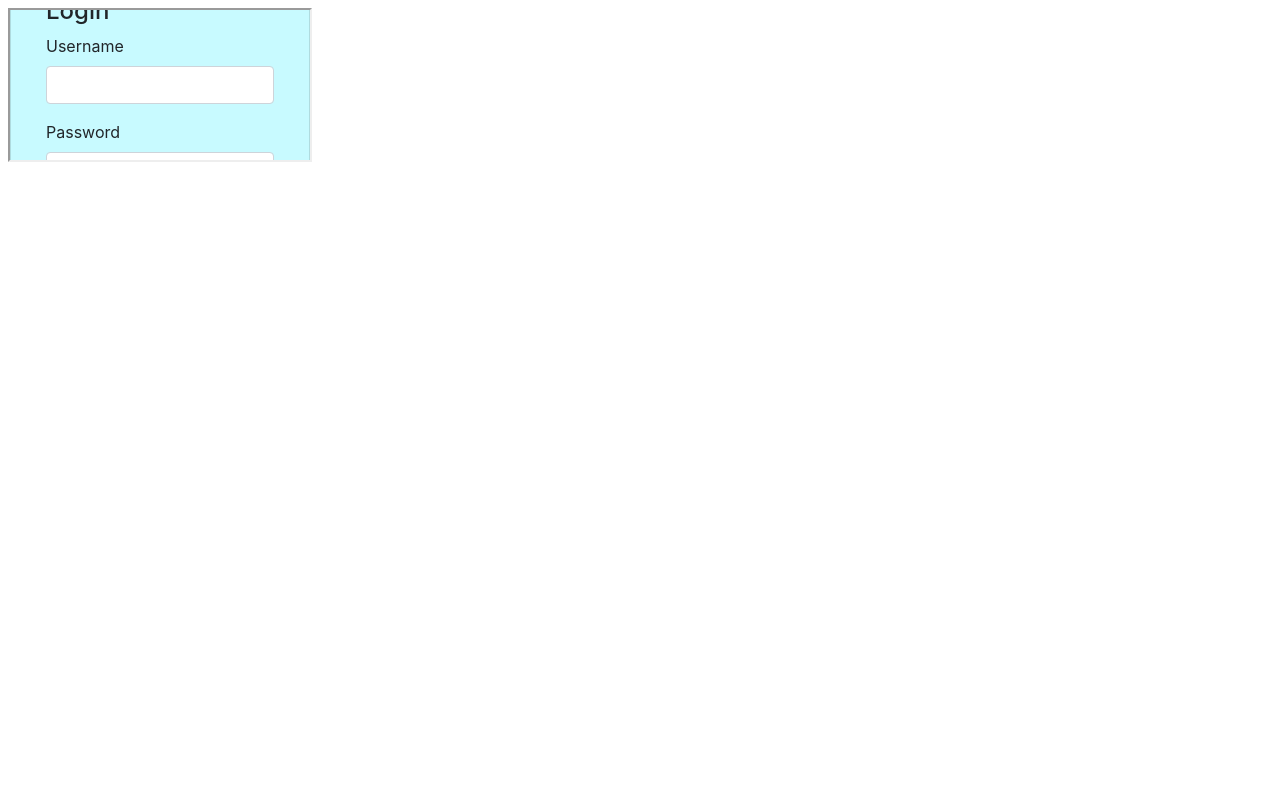
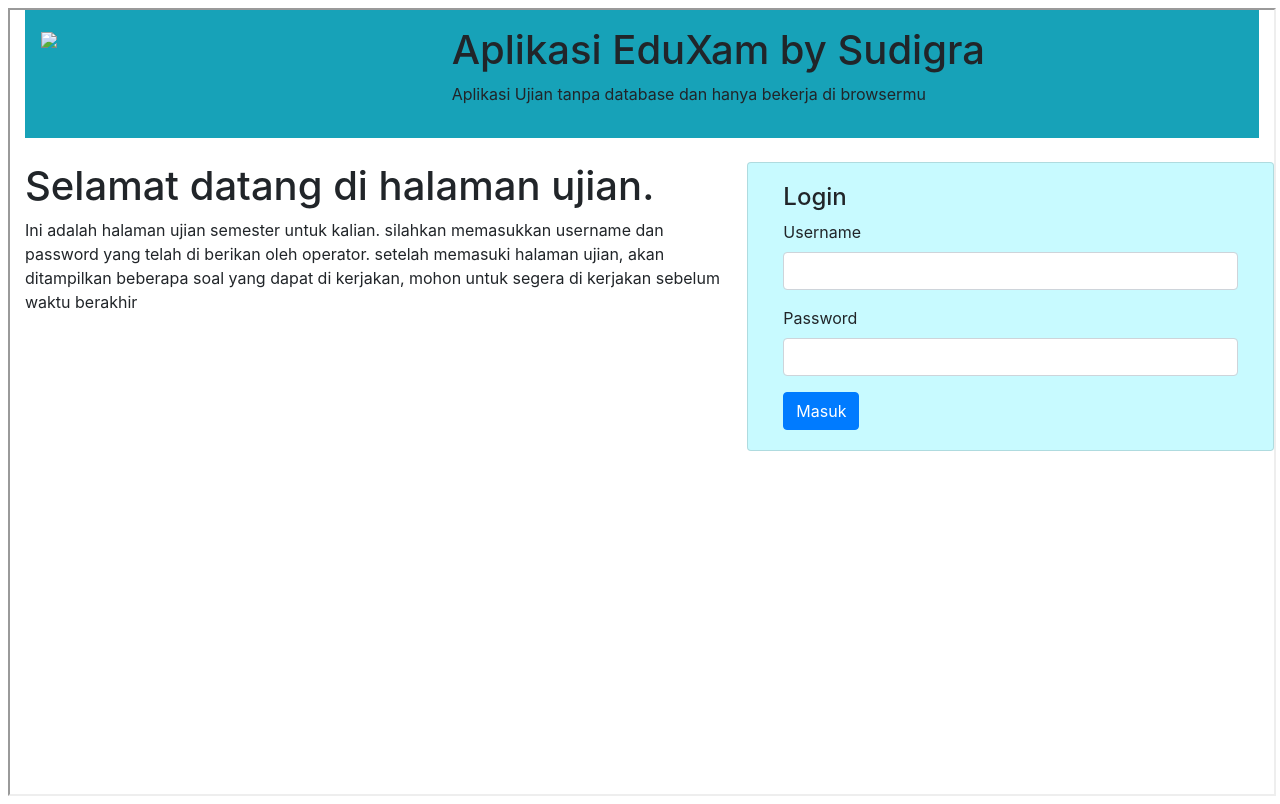
Before and after one commit to sudigra/EduXam, a plain HTML site: page index.html in a window 1280 px wide. Drawn offline with nearby package versions, Linux system fonts and the light colour scheme.

Commit message:
Update index.html

```diff
--- a/index.html
+++ b/index.html
@@ -1 +1 @@
-<iframe src='test/index.html'></iframe>
+<iframe width='100%' height="100%" src='test/index.html'></iframe>
```
